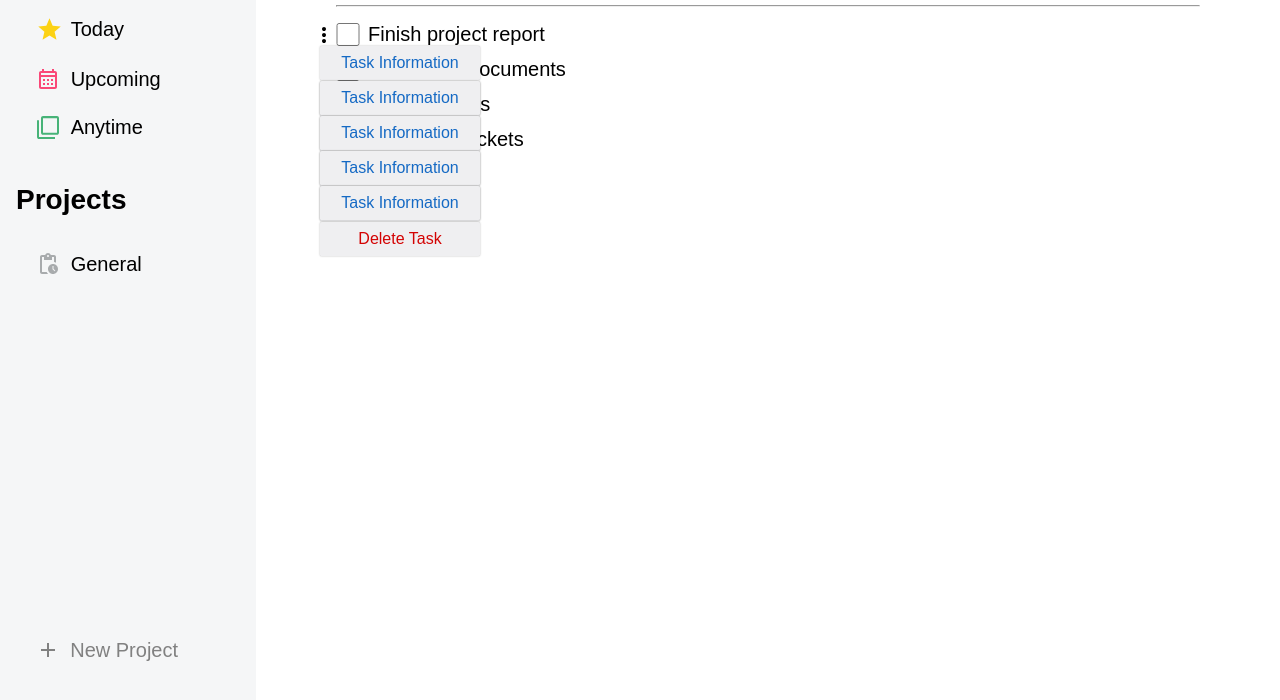
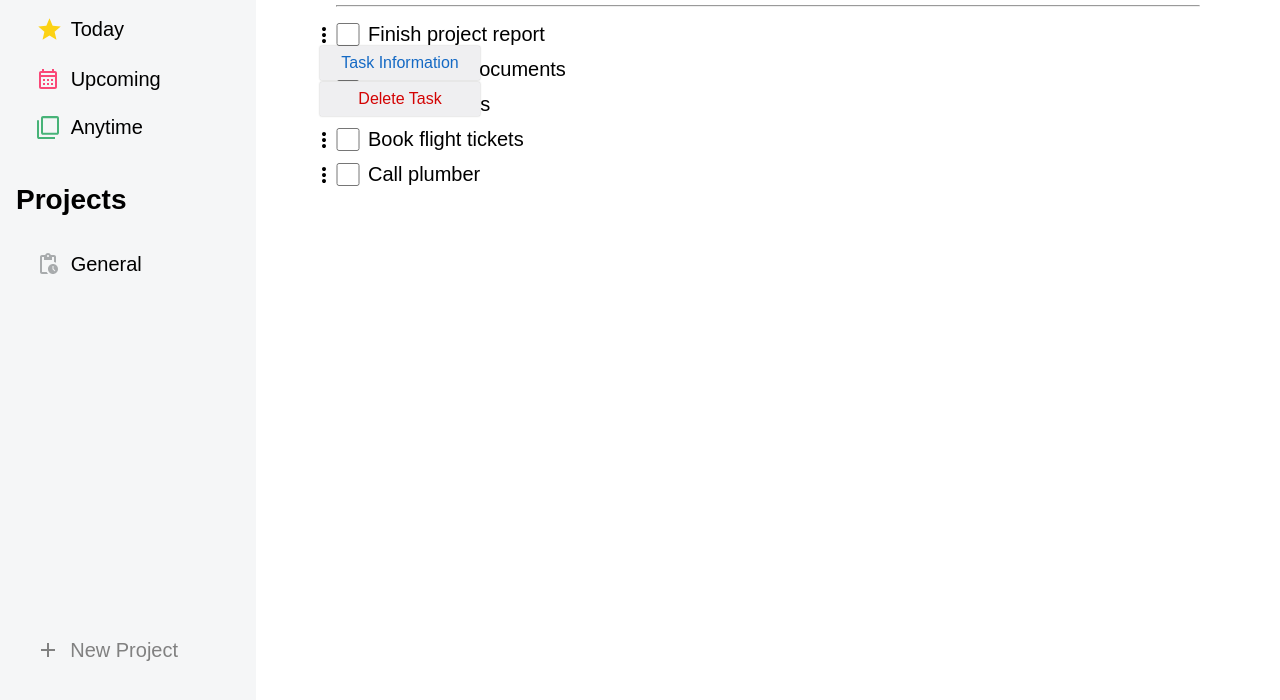
Before and after one commit to NgocPMT/js-todo-list, a website built with webpack: page src/template.html in a window 1280 px wide. Both pictures are taken after a click on the button 324 px from the left and 130 px from the top of the page. Shown: the part 94-794 px from the top of the page. Built offline with nearby package versions, Linux system fonts and the light colour scheme.

Commit message:
implement functions to show and close dropdown menu when user click on task details button

```diff
--- a/src/css/style.css
+++ b/src/css/style.css
@@ -136,10 +136,6 @@ html, body {
 .project-detail img {
   width: 2.5rem;
   height: 2.5rem;
-}
-
-.hidden {
-  display: none;
 }
 
 .project-dropdown {
@@ -359,3 +355,7 @@ select {
   background-color: #1469c4;
   color: white;
 }
+
+.hidden {
+  display: none;
+}
--- a/src/displayController.js
+++ b/src/displayController.js
@@ -34,10 +34,10 @@ const displayController = (function () {
           .map(
             (todo) => `
           <div class="todo">
-            <button class="todo-details"><img src=${detailIconVert} aria-label="more"/></button>
-            <div class="todo-dropdown">
-              <button class="todo-info">Task Information</button>
-              <button class="todo-delete">Delete Task</button>
+            <button class="todo-details" data-uid=${todo.getUID()}><img src=${detailIconVert} aria-label="more"/></button>
+            <div class="todo-dropdown hidden" data-uid=${todo.getUID()}>
+              <button class="todo-info" data-uid=${todo.getUID()}>Task Information</button>
+              <button class="todo-delete" data-uid=${todo.getUID()}>Delete Task</button>
             </div>
             <label for="todo-${todo.getUID()}-check" class="todo-title">
               <input id="todo-${todo.getUID()}-check" type="checkbox" name="todo-check" data-uid=${todo.getUID()}/>
@@ -69,6 +69,7 @@ const displayController = (function () {
 
     mainContent.innerHTML = content;
     addProjectDetailsEventListeners();
+    addTaskDetailsEventListeners();
   };
 
   const renderProjects = () => {
@@ -191,6 +192,27 @@ const displayController = (function () {
     });
   };
 
+  const addTaskDetailsEventListeners = () => {
+    const detailButtons = document.querySelectorAll(".todo-details");
+    const taskDropdowns = document.querySelectorAll(".todo-dropdown");
+
+    detailButtons.forEach((button) => {
+      button.addEventListener("click", () => {
+        taskDropdowns.forEach((dropdown) => {
+          let taskUID = button.dataset.uid;
+          if (
+            dropdown.classList.contains("hidden") &&
+            dropdown.dataset.uid === taskUID
+          ) {
+            dropdown.classList.remove("hidden");
+          } else {
+            dropdown.classList.add("hidden");
+          }
+        });
+      });
+    });
+  };
+
   return {
     renderTodos,
     renderProjects,
```
